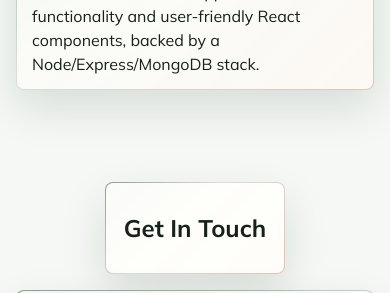
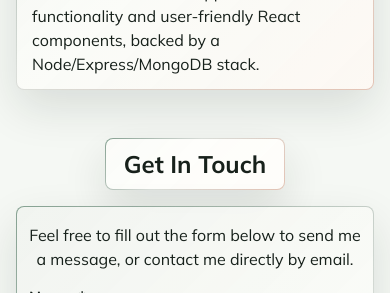
Before and after one commit to brianjames-dev/portfolio-website, a React (Vite) app: page / in a window 390 px wide. Shown: the part 5760-6053 px from the top of the page. Built offline with nearby package versions, Linux system fonts and the light colour scheme; no server answers.

Commit message:
Tighten contact heading spacing

```diff
--- a/src/App.css
+++ b/src/App.css
@@ -260,6 +260,10 @@ h3 {
   padding: 10px 18px;
 }
 
+.project-header-card h2 {
+  margin: 0;
+}
+
 .container {
   max-width: 800px;
   margin: auto;
--- a/src/styles/Contact.css
+++ b/src/styles/Contact.css
@@ -278,6 +278,10 @@
 
 /* ========== Mobile Styles ========== */
 @media (max-width: 600px) {
+  .contact-section {
+    padding-top: var(--page-card-gutter, 16px);
+  }
+
   .contact-card {
     flex-direction: column; /* stack vertically on mobile */
     padding: 16px 12px 20px;
```
